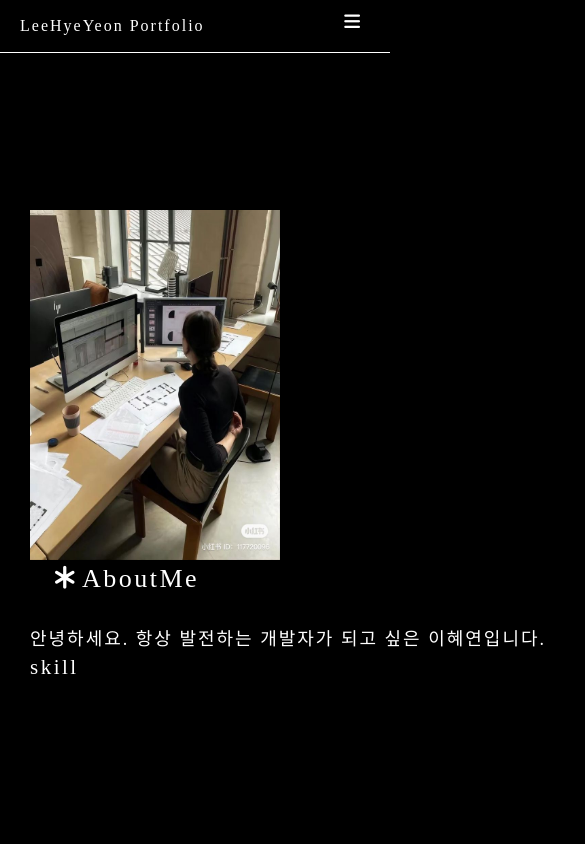
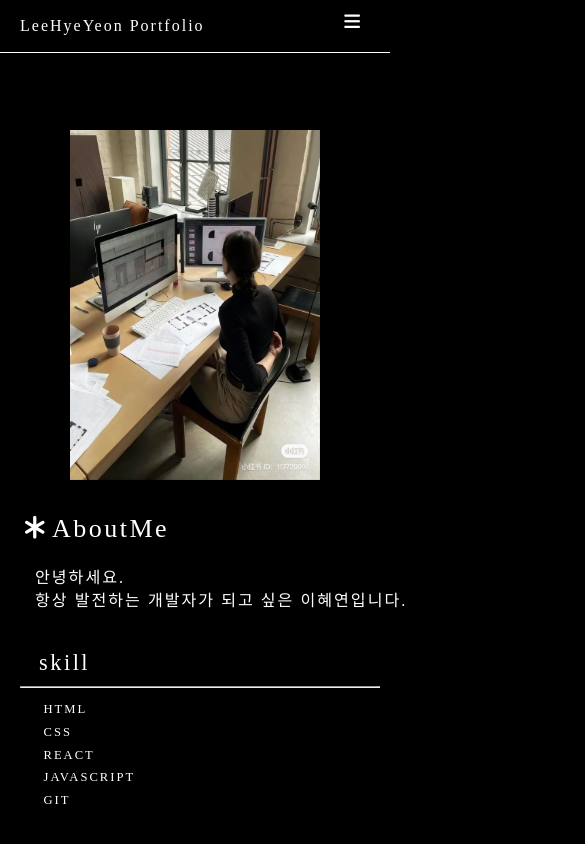
Before and after one commit to yyyn012/portfolio__project, a React (Create React App) app in the folder portfolio/: page / in a window 390 px wide. Shown: the top 844 px of the page, 585 px wide, since content can reach past the window. Built offline with nearby package versions, Linux system fonts and the light colour scheme.

Commit message:
Update Aboutme

```diff
--- a/portfolio/src/assets/scss/section/_aboutme.scss
+++ b/portfolio/src/assets/scss/section/_aboutme.scss
@@ -1,39 +1,57 @@
 #aboutme {
-  // position: relative;
   display: flex;
   justify-content: center;
   align-items: center;
   border-bottom: 1px solid var(--white);
-  margin: 180px 0 40px 0;
+  margin-top: 230px;
+  padding-bottom: 100px;
 
   .aboutme__wrap {
     display: flex;
-    justify-content: center;
-    flex-direction: column;
-    padding-bottom: 60px;
+    justify-content: space-between;
+    padding: 0 90px 60px;
     width: 1200px;
 
     img {
       width: 250px;
       height: 350px;
-      margin-right: 30px;
+      margin-right: 80px;
     }
 
     .aboutme__txt__wrap {
       .subject__txt {
-        padding-bottom: 30px;
+        padding-bottom: 1.5rem;
       }
+
       span {
-        font-size: 18px;
+        font-size: 1.15rem;
         display: block;
         width: 700px;
+        padding-left: 15px;
       }
 
       .skill {
+        position: relative;
+        padding-top: 2.5rem;
+
         h1 {
+          font-size: 1.6rem;
+          padding-left: 13px;
         }
+
+        hr {
+          position: absolute;
+          left: 0;
+          width: 580px;
+        }
+
         .skill__ul {
+          padding-top: 1.8rem;
           li {
+            padding: 0.3rem;
+            span {
+              font-size: 0.9rem;
+            }
           }
         }
       }
@@ -41,32 +59,41 @@
   }
 }
 
-@media (max-width: 1280px) {
+@media (max-width: 1100px) {
   #aboutme {
-    display: flex;
-    width: 1200px;
-    padding: 0 20px 120px 40px;
+    margin-top: 180px;
+    border: none;
 
     .aboutme__wrap {
-      .subject__txt {
-        padding: 0 0 20px 0;
-      }
-      .aboutme__content {
-        padding: 0;
-        justify-content: center;
-        img {
-          width: 350px;
-          height: 450px;
-          margin-right: 1px;
+      display: flex;
+      justify-content: center;
+      align-items: center;
+      padding-bottom: 0;
+
+      .aboutme__txt__wrap {
+        display: flex;
+        flex-direction: column;
+        padding: 30px 0 60px 0;
+        width: 550px;
+        transition: 1s;
+
+        .subject__txt {
+          padding-bottom: 20px;
         }
-        .aboutme__txt__wrap {
-          h1 {
-            font-size: 20px;
+
+        .skill {
+          hr {
+            width: 480px;
           }
 
-          span {
-            width: 370px;
-            font-size: 14px;
+          .skill__ul {
+            padding-top: 20px;
+            li {
+              padding: 2.5px;
+              span {
+                font-size: 0.9rem;
+              }
+            }
           }
         }
       }
@@ -74,24 +101,43 @@
   }
 }
 
-@media (max-width: 600px) {
+@media (max-width: 700px) {
   #aboutme {
-    top: -90px;
-    min-width: 750px;
-    padding: 30px;
-    border-bottom: 1px solid white;
+    margin: 130px;
 
-    .aboutme__txt__wrap {
-      .subject__txt {
-        padding-left: 20px;
+    .aboutme__wrap {
+      display: flex;
+      flex-direction: column;
+      justify-content: center;
+      align-items: center;
+
+      img {
+        margin: 0;
       }
-      .aboutme__content {
-        justify-content: center;
-        align-items: center;
-        flex-direction: column;
-        img {
-          width: 350px;
-          height: 450px;
+
+      .aboutme__txt__wrap {
+        width: 350px;
+        transition: 1s;
+
+        .subject__txt {
+          padding-bottom: 20px;
+        }
+
+        .skill {
+          padding-left: 6px;
+          hr {
+            width: 360px;
+          }
+
+          .skill__ul {
+            padding-top: 20px;
+            li {
+              padding: 2.5px;
+              span {
+                font-size: 0.9rem;
+              }
+            }
+          }
         }
       }
     }
--- a/portfolio/src/assets/scss/section/_header.scss
+++ b/portfolio/src/assets/scss/section/_header.scss
@@ -54,7 +54,7 @@
   }
 }
 
-@media (max-width: 600px) {
+@media (max-width: 700px) {
   .header__menu {
     display: none;
   }
--- a/portfolio/src/assets/scss/section/_sidemenu.scss
+++ b/portfolio/src/assets/scss/section/_sidemenu.scss
@@ -35,7 +35,7 @@
   }
 }
 
-@media (max-width: 600px) {
+@media (max-width: 700px) {
   #sideMenu {
     display: block;
 
--- a/portfolio/src/components/contents/AboutMe.jsx
+++ b/portfolio/src/components/contents/AboutMe.jsx
@@ -12,16 +12,27 @@ const AboutMe = () => {
             <i className="fa-solid fa-asterisk"></i>AboutMe
           </h1>
           <span>
-            안녕하세요. 항상 발전하는 개발자가 되고 싶은 이혜연입니다.
+            안녕하세요.<br></br> 항상 발전하는 개발자가 되고 싶은 이혜연입니다.
           </span>
           <div className="skill">
             <h1>skill</h1>
+            <hr />
             <ul className="skill__ul">
-              <li>HTML</li>
-              <li>CSS</li>
-              <li>REACT</li>
-              <li>JAVASCRIPT</li>
-              <li>GIT</li>
+              <li>
+                <span>HTML</span>
+              </li>
+              <li>
+                <span>CSS</span>
+              </li>
+              <li>
+                <span>REACT</span>
+              </li>
+              <li>
+                <span>JAVASCRIPT</span>
+              </li>
+              <li>
+                <span>GIT</span>
+              </li>
             </ul>
           </div>
         </div>
```
